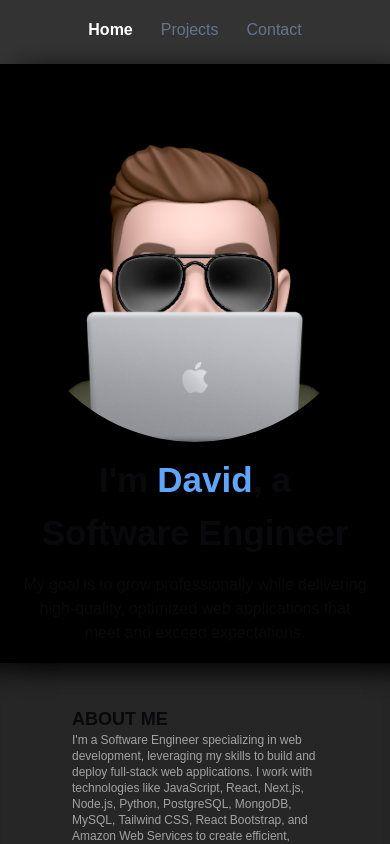
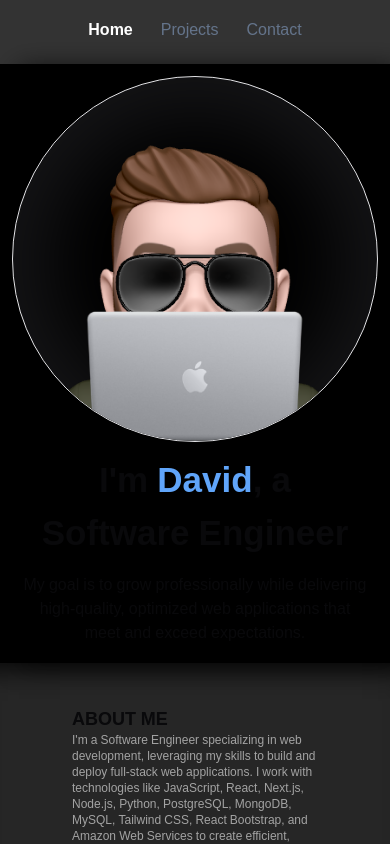
Before and after one commit to DavidJoao/portfolio-davidjoao, a Next.js app: page /Home in a window 390 px wide. Shown: the top 844 px of the page. Built offline with nearby package versions, Linux system fonts and the light colour scheme.

Commit message:
FIX Height error

```diff
--- a/src/app/Home/page.js
+++ b/src/app/Home/page.js
@@ -9,7 +9,8 @@ const InitialPage = () => {
 	return (
 		<div className="m-height flex flex-col lg:flex-row bg-black">
 			<div className="flex flex-col items-center h-auto lg:h-full w-full lg:w-2/3 p-3 relative shadow-[15px_1px_26px_-4px_rgba(0,_0,_0,_0.8)]">
-				<img src="pcmemoji.png" className="flex lg:hidden rounded-full" />
+				<img src="pcmemoji.png" className="flex lg:hidden rounded-full border shadow-[inset_0px_4px_74px_36px_rgba(100,_100,_111,_0.2)]
+" />
 				<div
 					className="w-full h-full z-5 hidden lg:flex"
 					style={{
--- a/src/app/components/general/LayoutWrapper.js
+++ b/src/app/components/general/LayoutWrapper.js
@@ -17,7 +17,7 @@ export default function LayoutWrapper({ children }) {
 	}, [pathname])
 
 	return (
-		<div className="relative w-full h-screen overflow-auto">
+		<div className="relative w-full h-full">
 			<AnimatePresence mode="wait">
 				<motion.div
 					key={pathname}
```
